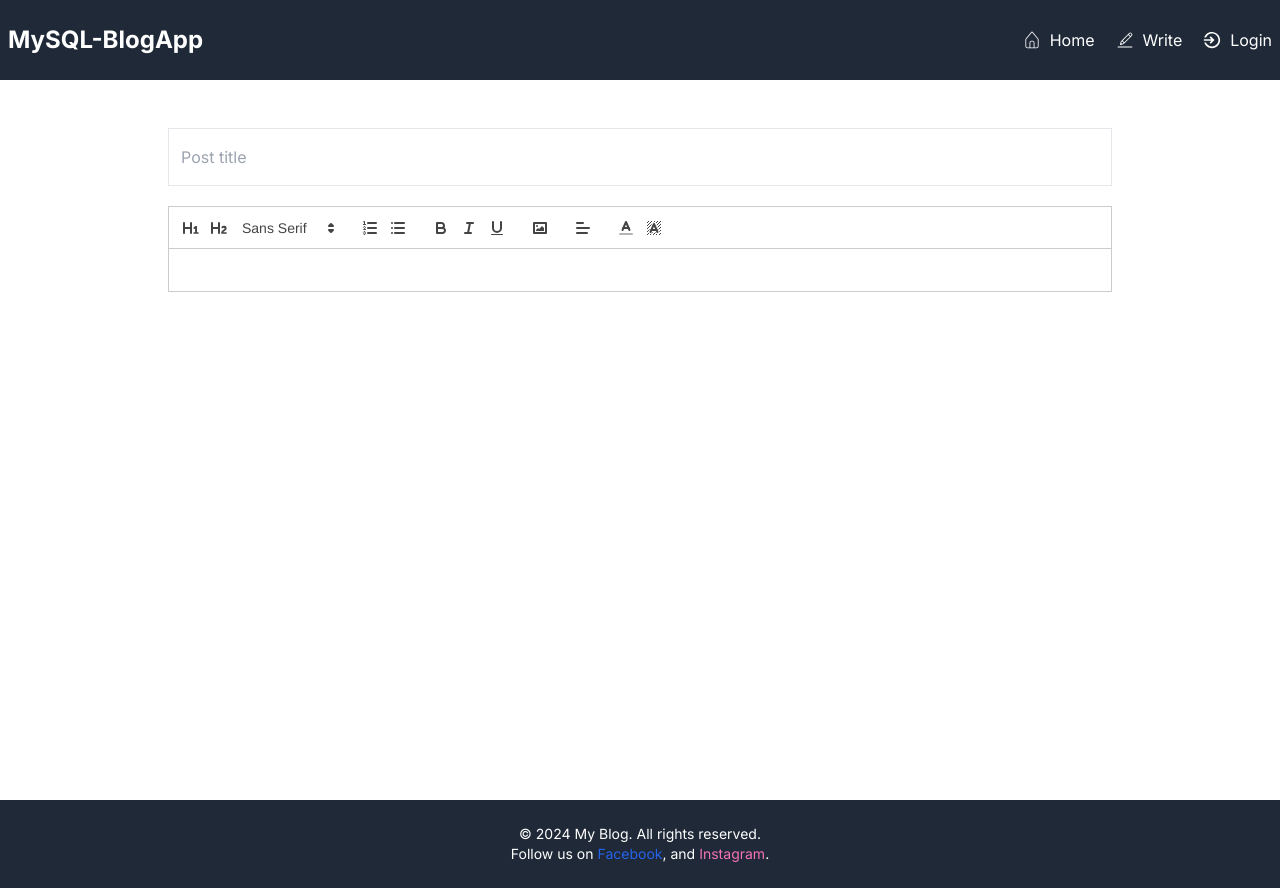
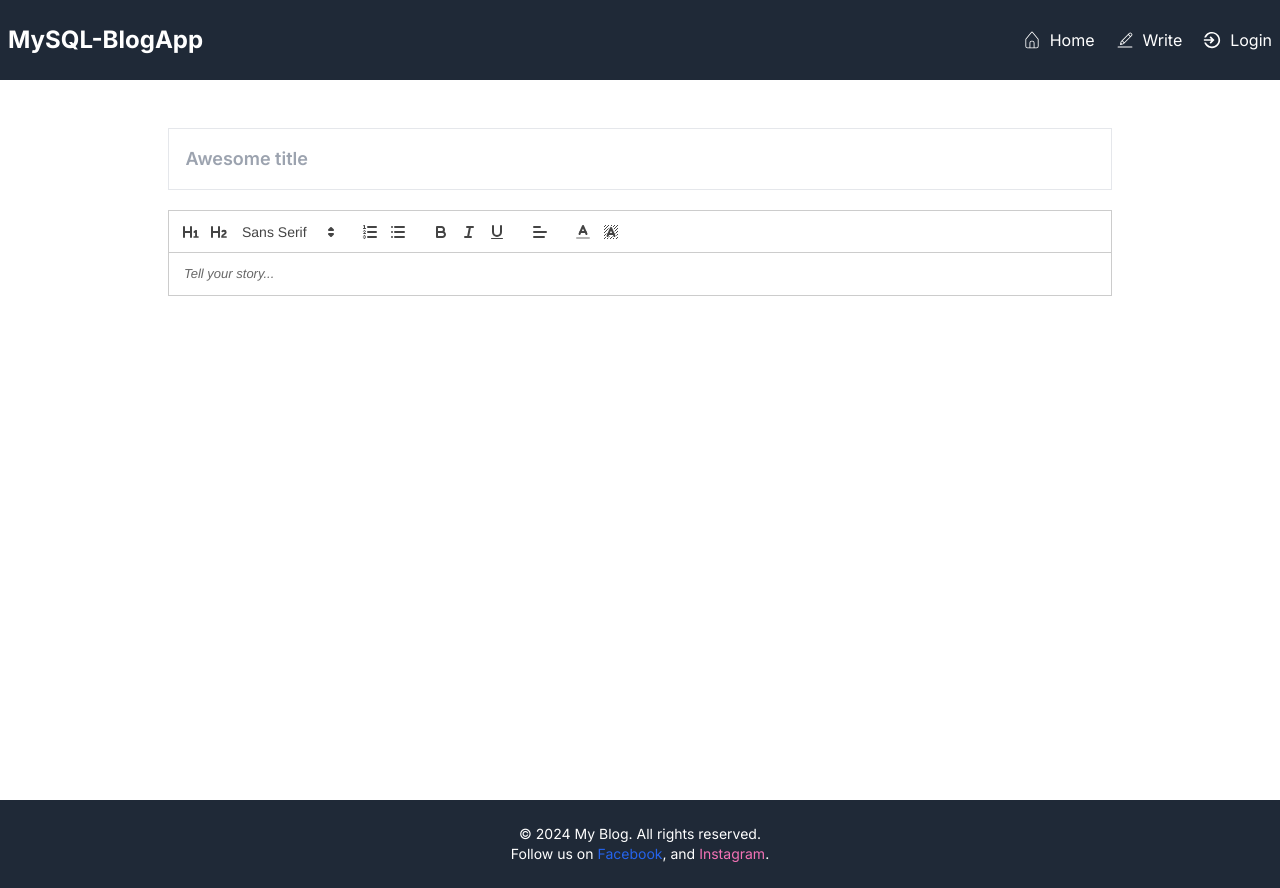
Before and after one commit to Nurlan-Bakenbaev/mysqlblog, a Next.js app: page /write in a window 1280 px wide. Built offline with nearby package versions, Linux system fonts and the light colour scheme.

Commit message:
modified:   src/app/write/page.jsx 	modified:   src/helpers/react-quill.js

```diff
--- a/src/app/write/page.jsx
+++ b/src/app/write/page.jsx
@@ -10,10 +10,12 @@ const WritePost = () => {
     <div>
       <form className="px-6 mt-8 flex flex-col gap-5">
         <input
-          className="border w-full py-4 pl-3"
+          className="border w-full text-lg py-4 pl-3 font-semibold"
           type="text"
-          placeholder="Post title"/>
+          placeholder=" Awesome title"
+        />
         <ReactQuill
+          placeholder="Tell your story..."
           modules={modules}
           formats={formats}
           theme="snow"
--- a/src/helpers/react-quill.js
+++ b/src/helpers/react-quill.js
@@ -3,7 +3,6 @@ export const modules = {
     [{ header: "1" }, { header: "2" }, { font: [] }],
     [{ list: "ordered" }, { list: "bullet" }],
     ["bold", "italic", "underline"],
-    ["image"],
     [{ align: [] }],
     [{ color: [] }, { background: [] }],
   ],
```
